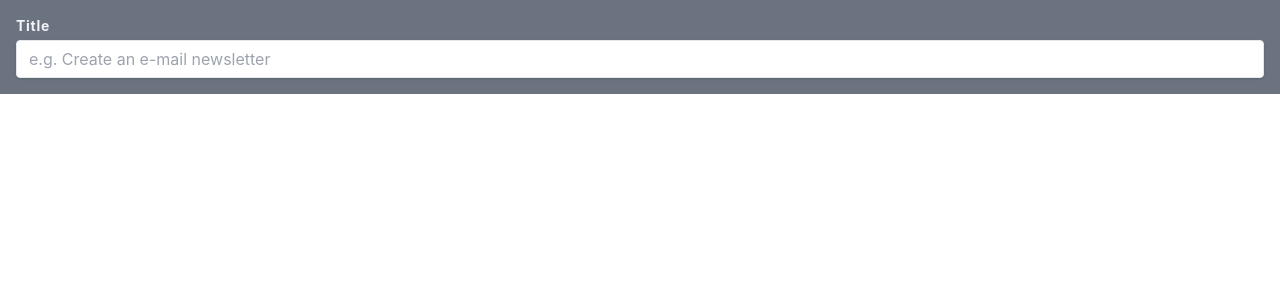
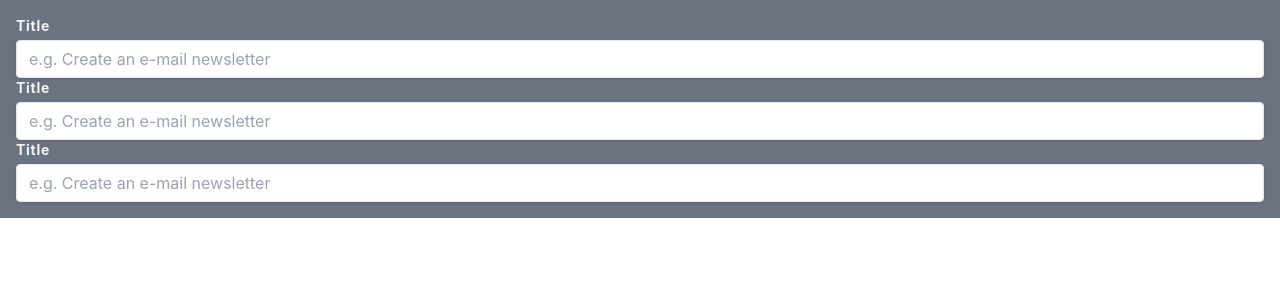
Before and after one commit to kkulek/kanban-board, a React (Create React App) app: page / in a window 1280 px wide. Shown: the top 300 px of the page. Built offline with nearby package versions, Linux system fonts and the light colour scheme.

Commit message:
test AddTask in app.js

```diff
--- a/src/App.js
+++ b/src/App.js
@@ -1,9 +1,9 @@
-import {Input} from "./components/elements/Input";
+import {AddTask} from "./components/tasks/AddTask";
 
 function App() {
   return (
       <div className="bg-gray-500 p-4">
-        <Input />
+        <AddTask />
       </div>
   )
 }
```
